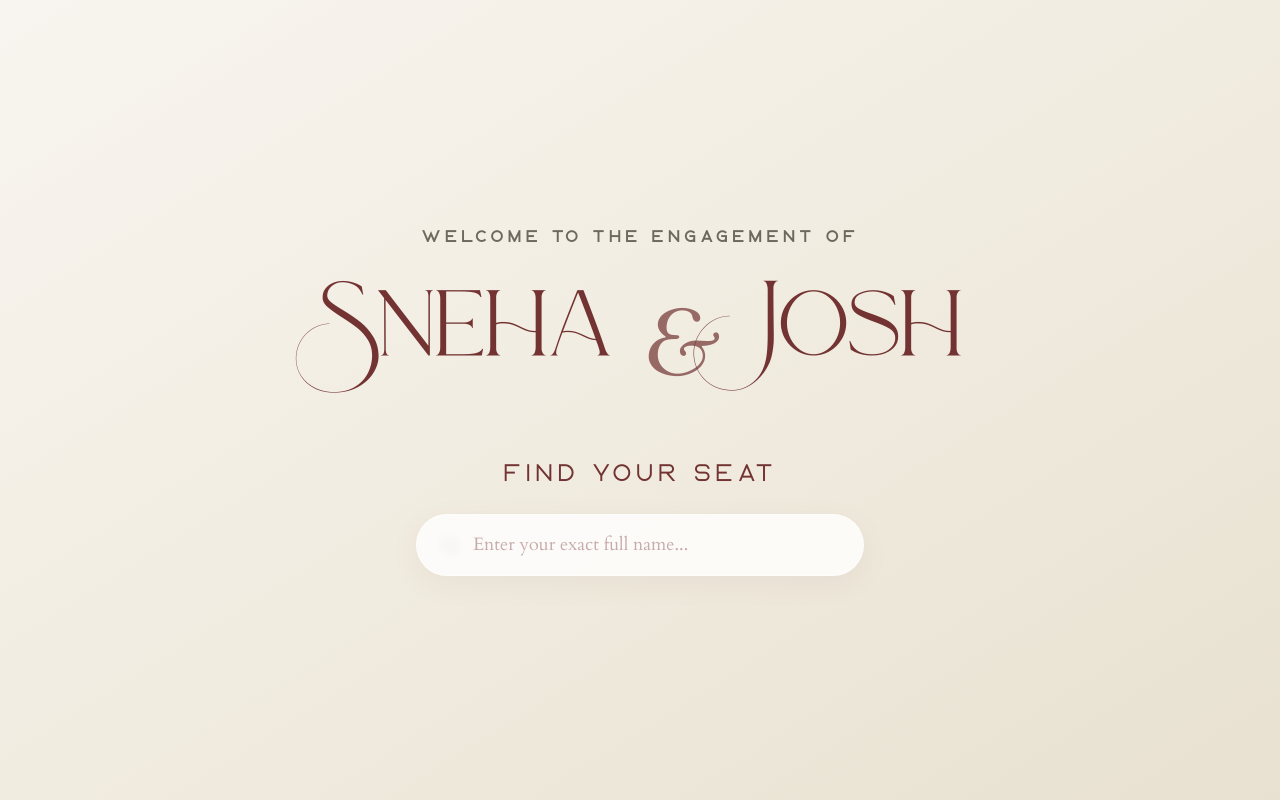
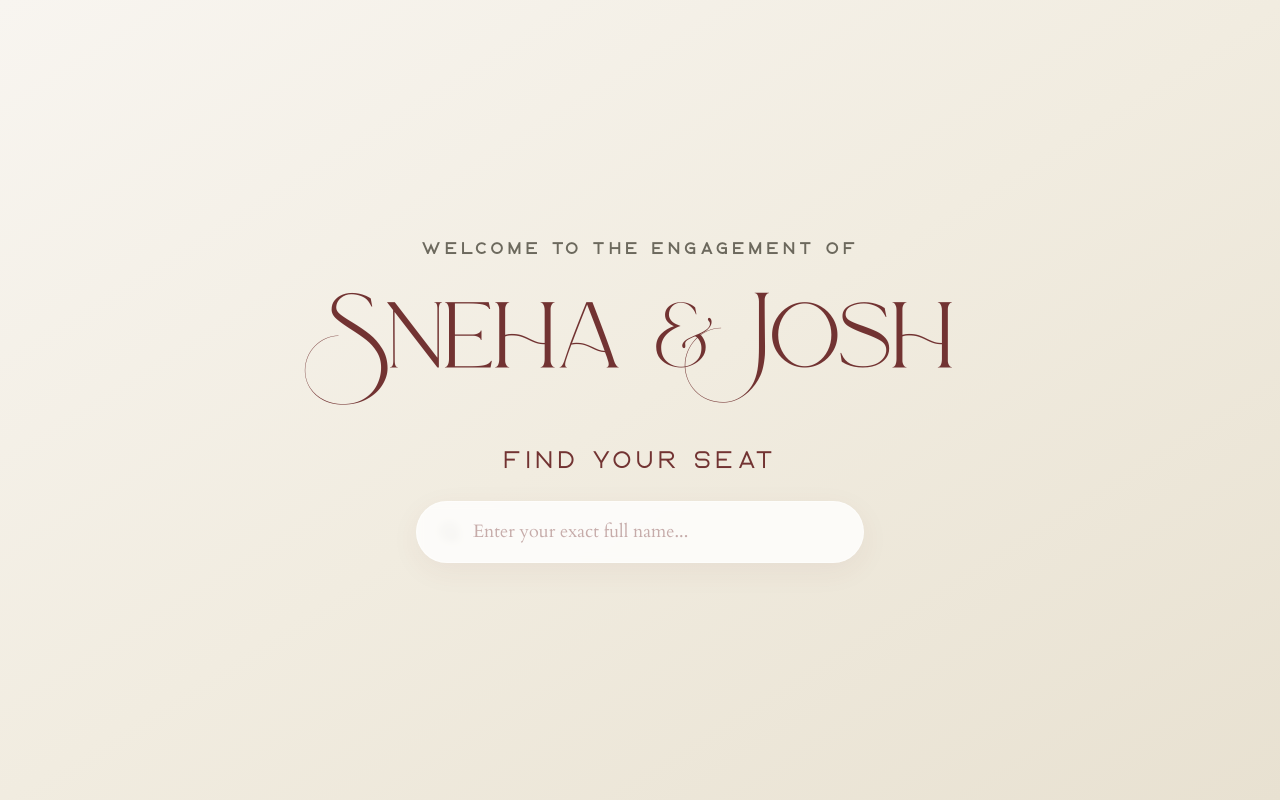
Before and after one commit to jpmatthews165/engagement-seating, a React (Vite) app: page / in a window 1280 px wide. Built offline with nearby package versions, Linux system fonts and the light colour scheme.

Commit message:
updated style3

```diff
--- a/src/App.jsx
+++ b/src/App.jsx
@@ -66,7 +66,7 @@ export default function App() {
             Welcome to the engagement of
           </p>
           <h1 className="font-title text-6xl md:text-8xl tracking-tight text-[#723332]">
-            Sneha <span className="font-text italic font-normal opacity-70 mx-1">&</span> Josh
+            Sneha & Josh
           </h1>
         </div>
 
```
